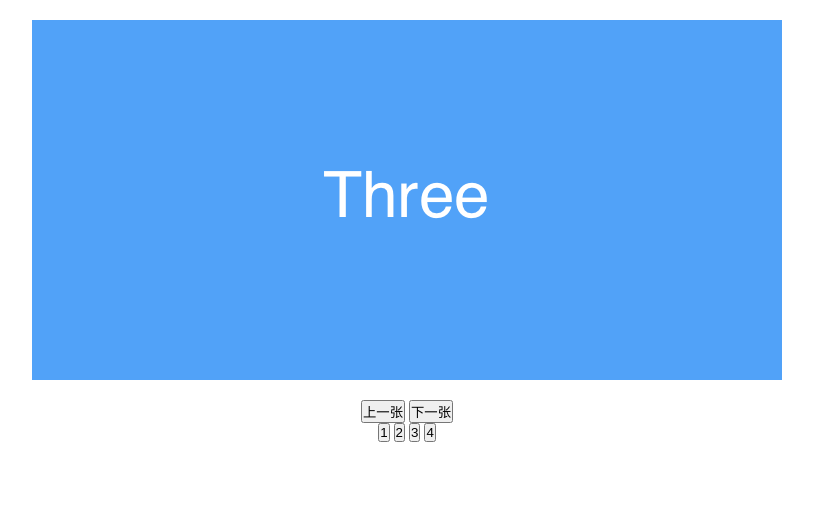
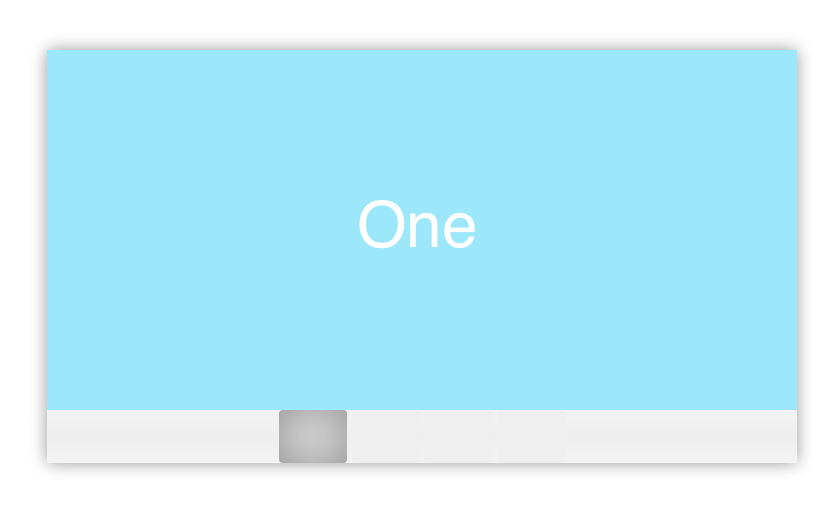
Before and after one commit to Pengyize/homework, a plain HTML site: page playSlide/index.html in a window 1280 px wide. Shown: the whole page, without its empty margins (233-1071 px from the left). Drawn offline with nearby package versions, Linux system fonts and the light colour scheme.

Commit message:
轮播优化css，关闭自动轮播

```diff
--- a/playSlide/css/main.css
+++ b/playSlide/css/main.css
@@ -6,11 +6,19 @@
     box-sizing: border-box;
 }
 
+.icon {
+    width: 1em; height: 1em;
+    vertical-align: -0.15em;
+    fill: currentColor;
+    overflow: hidden;
+}
+
 .window{
     width: 750px;
     height: 360px;
-    margin: 20px auto;
+    /*margin: 50px auto;*/
     overflow: hidden;
+    box-shadow: 0 0 16px 0 rgba(0,0,0,.4);
 }
 
 .images{
@@ -21,10 +29,51 @@
     width: 100%;
 }
 
-.btn{
+.buttonWrapper{
     text-align: center;
+    /*border: 1px solid #dcdcdc;*/
+    /*padding: 14px;*/
+    background: linear-gradient(to bottom, #f3f3f3 0%,#eeeeee 50%,#f3f3f3 100%);
+    width: 750px;
+    margin: 0 auto;
+    box-shadow: 0 0 16px 0 rgba(0,0,0,.4);
+
+}
+.buttonWrapper>button{
+    padding: 16px 25px 13px;
+    border-style: none;
+}
+.buttonWrapper>button.active{
+    box-shadow: inset 0 0 50px #8d8d8d;
+}
+.buttonWrapper>button>svg{
+    width: 18px;
+    height: 18px;
 }
 
-#controls{
-    text-align: center;
+.container{
+    width: 750px;
+    margin: 50px auto;
+    /*border: 10px solid red;*/
+    position: relative;
 }
+
+/*#controls > button{*/
+    /*background: transparent;*/
+    /*position: absolute;*/
+
+/*}*/
+/*#controls > button.left{*/
+    /*top: 120px;*/
+    /*left: 0;*/
+
+/*}*/
+/*#controls > button.right{*/
+    /*top: 120px;*/
+    /*right: 0;*/
+/*}*/
+/*#controls > button > svg{*/
+    /*width: 60px;*/
+    /*height: 120px;*/
+    /*color: #929292;*/
+/*}*/
--- a/playSlide/index.html
+++ b/playSlide/index.html
@@ -4,6 +4,7 @@
     <script src="js/jquery-3.3.1.min.js"></script>
     <meta charset="UTF-8">
     <title>Title</title>
+    <link rel="stylesheet" href="https://cdn.bootcss.com/bootstrap/4.0.0/css/bootstrap.min.css">
     <link rel="stylesheet" href="css/main.css">
 </head>
 <body>
@@ -18,20 +19,45 @@
         </div>
     </div>
 
-    <div id="controls">
-        <button id="previous">上一张</button>
-        <button id="next">下一张</button>
-    </div>
+    <!--<div id="controls">-->
+        <!--<button id="previous" class="btn left">-->
+            <!--<svg class="icon" aria-hidden="true">-->
+                <!--<use xlink:href="#icon-zuo"></use>-->
+            <!--</svg>-->
+        <!--</button>-->
+        <!--<button id="next" class="btn right">-->
+            <!--<svg class="icon" aria-hidden="true">-->
+                <!--<use xlink:href="#icon-you"></use>-->
+            <!--</svg>-->
+        <!--</button>-->
+    <!--</div>-->
 
-    <div id="buttonWrapper" class="btn">
-        <button>1</button>
-        <button>2</button>
-        <button>3</button>
-        <button>4</button>
+    <div id="buttonWrapper" class="buttonWrapper">
+
+        <button class="active btn">
+            <svg class="icon" aria-hidden="true">
+                <use xlink:href="#icon-number_1"></use>
+            </svg>
+        </button>
+        <button class="btn">
+            <svg class="icon" aria-hidden="true">
+                <use xlink:href="#icon-number_3"></use>
+            </svg>
+        </button>
+        <button class="btn">
+            <svg class="icon" aria-hidden="true">
+                <use xlink:href="#icon-number_"></use>
+            </svg>
+        </button>
+        <button class="btn">
+            <svg class="icon" aria-hidden="true">
+                <use xlink:href="#icon-number_2"></use>
+            </svg>
+        </button>
     </div>
 </div>
 
-
+<script src="//at.alicdn.com/t/font_620884_g34x8b7ggjm50zfr.js"></script>
 <script src="js/main.js"></script>
 </body>
 </html>
--- a/playSlide/js/main.js
+++ b/playSlide/js/main.js
@@ -54,6 +54,7 @@ function playSlide() {
 
     $('#buttonWrapper').on('click', 'button', function (e) {
         let $button = $(e.currentTarget);
+        $button.addClass('active').siblings().removeClass('active');
         let index = $button.index();
         goToSlide(index);
 
@@ -64,26 +65,27 @@ function playSlide() {
 
 
 
-let timer = setInterval(function () {
-    goToSlide((current+1))
-},2000);
-$('.container').on('mouseenter',function () {
-    window.clearInterval(timer);
-}).on('mouseleave',function () {
-    timer = setInterval(function () {
-        goToSlide((current+1))
-    },2000);
-});
+// let timer = setInterval(function () {
+//     goToSlide((current+1))
+// },2000);
+//
+// $('.container').on('mouseenter',function () {
+//     window.clearInterval(timer);
+// }).on('mouseleave',function () {
+//     timer = setInterval(function () {
+//         goToSlide((current+1))
+//     },2000);
+// });
 
-document.addEventListener('visibilitychange',function () {
-    if(document.hidden){
-        window.clearInterval(timer);
-    }else{
-        timer = setInterval(function () {
-            goToSlide((current+1))
-        },2000);
-    }
-});
+// document.addEventListener('visibilitychange',function () {
+//     if(document.hidden){
+//         window.clearInterval(timer);
+//     }else{
+//         timer = setInterval(function () {
+//             goToSlide((current+1))
+//         },2000);
+//     }
+// });
 
 function goToSlide(index) {
     if(index>$buttons.length-1){
```
